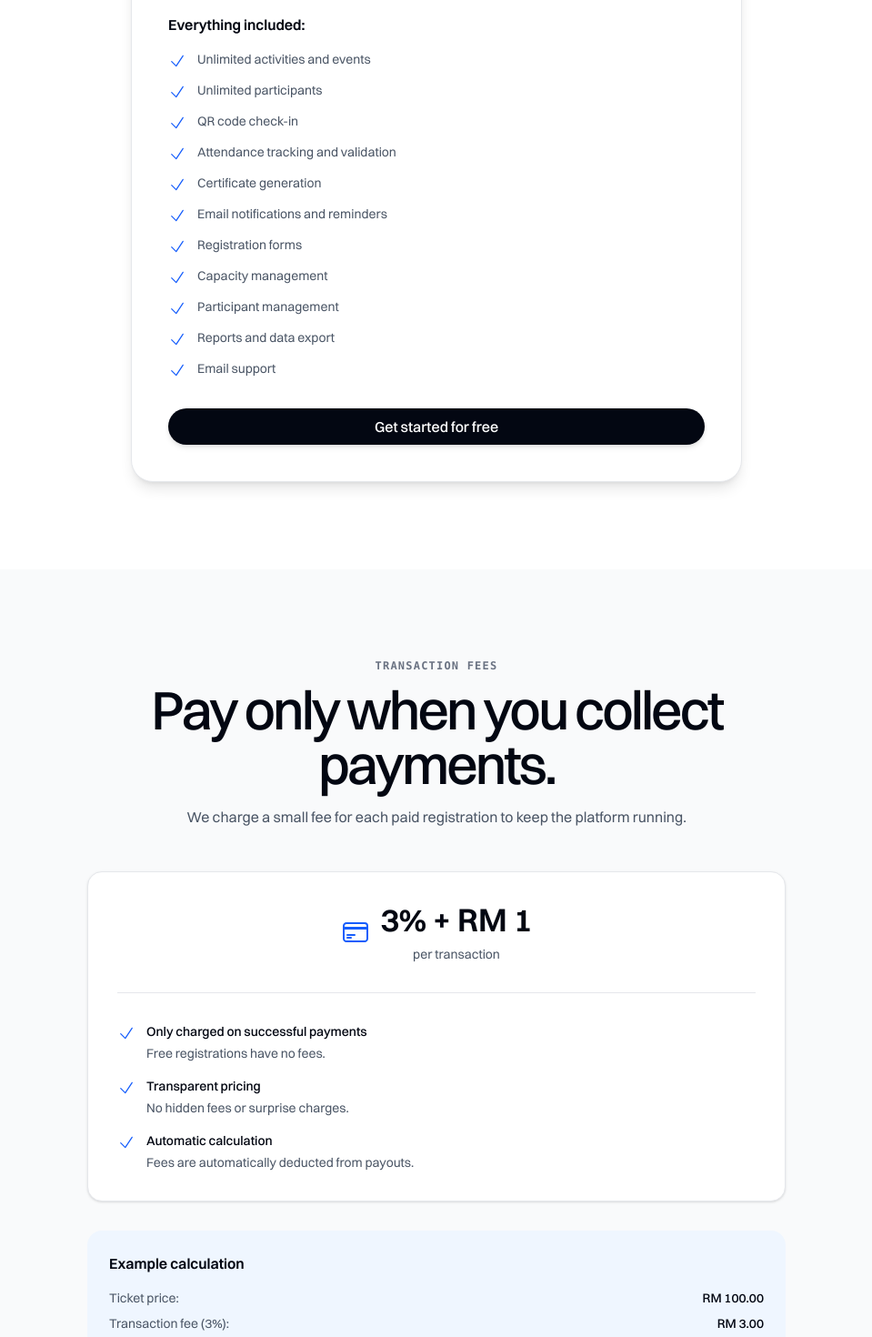
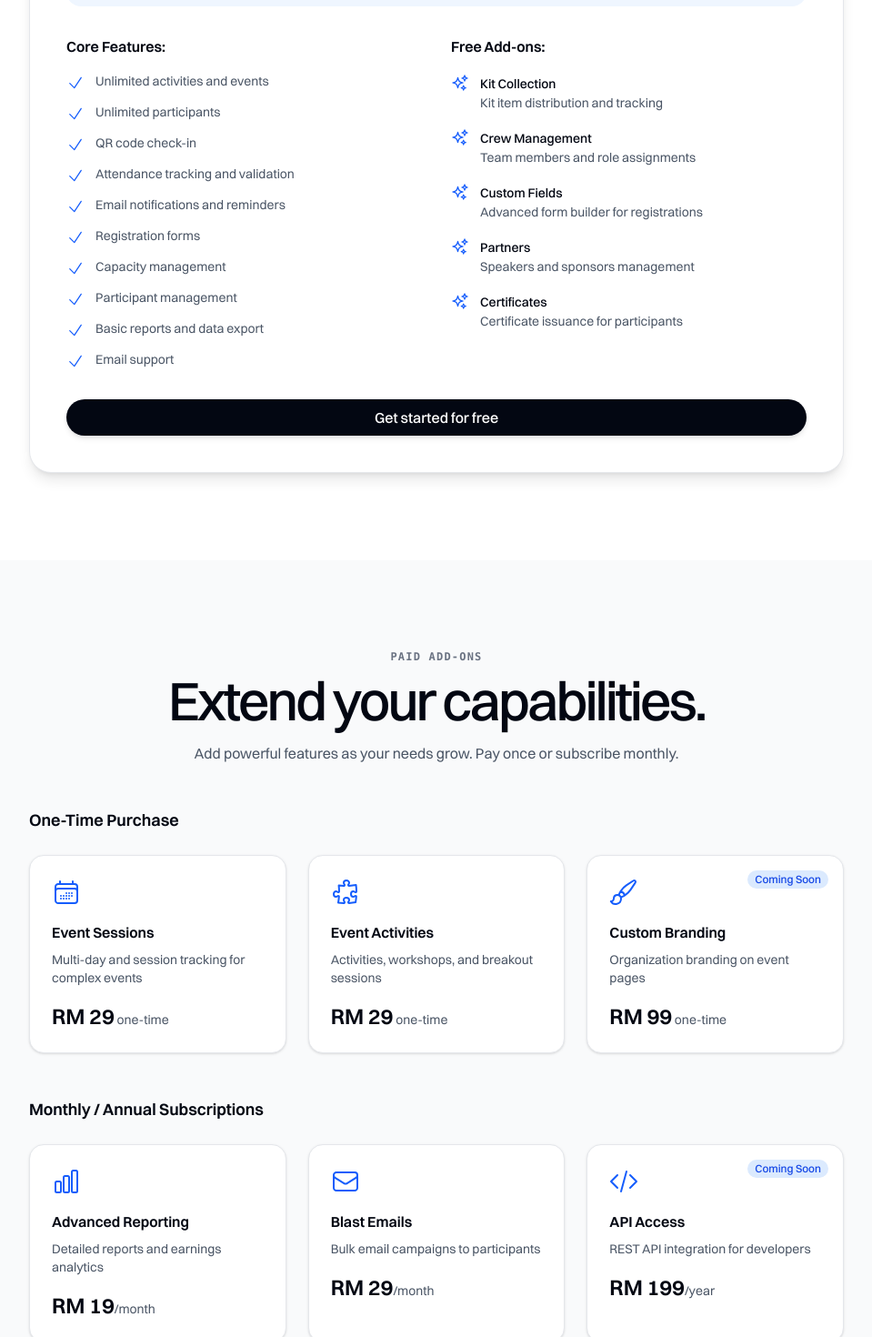
Before and after one commit to developers-hub-my/gatherhub-web, a Next.js app: page /pricing in a window 1280 px wide. Shown: the part 680-2150 px from the top of the page at 91% size, without its empty margins (160-1119 px from the left). Built offline with nearby package versions, Linux system fonts and the light colour scheme; no server answers.

Commit message:
feat: update pricing model with detailed free and paid add-ons, enhance FAQ section, and improve overall clarity

```diff
--- a/src/app/pricing/page.tsx
+++ b/src/app/pricing/page.tsx
@@ -9,13 +9,20 @@ import {
   CreditCardIcon,
   ShieldCheckIcon,
   BanknotesIcon,
+  SparklesIcon,
+  CalendarDaysIcon,
+  PuzzlePieceIcon,
+  PaintBrushIcon,
+  ChartBarIcon,
+  EnvelopeIcon,
+  CodeBracketIcon,
 } from '@heroicons/react/24/outline'
 import type { Metadata } from 'next'
 
 export const metadata: Metadata = {
   title: 'Pricing',
   description:
-    'Gather Hub is free to use. We only charge a small transaction fee when you collect payments.',
+    'GatherHub offers free core features with optional paid add-ons. Transaction fees only when you collect payments.',
 }
 
 function Hero() {
@@ -29,8 +36,8 @@ function Hero() {
             Simple, transparent pricing.
           </Heading>
           <p className="mt-4 text-base text-gray-600 dark:text-gray-400 max-w-2xl">
-            No monthly fees. No hidden charges. Pay only when you collect
-            payments from participants.
+            Start free with essential features. Add powerful capabilities as you
+            grow. Transaction fees only when you collect payments.
           </p>
         </div>
       </Container>
@@ -38,53 +45,104 @@ function Hero() {
   )
 }
 
-function PricingCard() {
-  const features = [
+function FreeFeatures() {
+  const coreFeatures = [
     'Unlimited activities and events',
     'Unlimited participants',
     'QR code check-in',
     'Attendance tracking and validation',
-    'Certificate generation',
     'Email notifications and reminders',
     'Registration forms',
     'Capacity management',
     'Participant management',
-    'Reports and data export',
+    'Basic reports and data export',
     'Email support',
+  ]
+
+  const freeAddons = [
+    {
+      name: 'Kit Collection',
+      description: 'Kit item distribution and tracking',
+    },
+    {
+      name: 'Crew Management',
+      description: 'Team members and role assignments',
+    },
+    {
+      name: 'Custom Fields',
+      description: 'Advanced form builder for registrations',
+    },
+    {
+      name: 'Partners',
+      description: 'Speakers and sponsors management',
+    },
+    {
+      name: 'Certificates',
+      description: 'Certificate issuance for participants',
+    },
   ]
 
   return (
     <Container className="pb-24">
-      <div className="mx-auto max-w-2xl">
+      <div className="mx-auto max-w-4xl">
         <div className="rounded-3xl border border-gray-200 bg-white p-10 shadow-lg dark:border-gray-700 dark:bg-gray-800">
           <div className="text-center">
             <Heading as="h2" className="text-3xl">
               Free Platform
             </Heading>
             <p className="mt-4 text-base text-gray-600 dark:text-gray-400">
-              Access all features at no monthly cost.
+              Everything you need to run successful events at no cost.
             </p>
           </div>
 
           <div className="mt-8 rounded-2xl bg-blue-50 p-6 dark:bg-blue-500/20">
             <div className="text-center">
-              <div className="text-5xl font-semibold text-gray-950 dark:text-white">RM 0</div>
-              <p className="mt-2 text-sm text-gray-600 dark:text-gray-400">per month</p>
+              <div className="text-5xl font-semibold text-gray-950 dark:text-white">
+                RM 0
+              </div>
+              <p className="mt-2 text-sm text-gray-600 dark:text-gray-400">
+                per month, forever
+              </p>
             </div>
           </div>
 
-          <div className="mt-8">
+          <div className="mt-8 grid gap-8 md:grid-cols-2">
+            <div>
               <h3 className="text-base font-semibold text-gray-950 dark:text-white">
-              Everything included:
+                Core Features:
               </h3>
               <ul className="mt-4 space-y-3">
-              {features.map((feature) => (
+                {coreFeatures.map((feature) => (
                   <li key={feature} className="flex items-start gap-3">
                     <CheckIcon className="mt-0.5 size-5 shrink-0 text-blue-600 dark:text-blue-400" />
-                  <span className="text-sm text-gray-600 dark:text-gray-400">{feature}</span>
+                    <span className="text-sm text-gray-600 dark:text-gray-400">
+                      {feature}
+                    </span>
                   </li>
                 ))}
               </ul>
+            </div>
+
+            <div>
+              <h3 className="text-base font-semibold text-gray-950 dark:text-white">
+                Free Add-ons:
+              </h3>
+              <ul className="mt-4 space-y-4">
+                {freeAddons.map((addon) => (
+                  <li key={addon.name} className="flex items-start gap-3">
+                    <SparklesIcon className="mt-0.5 size-5 shrink-0 text-blue-600 dark:text-blue-400" />
+                    <div>
+                      <span className="text-sm font-medium text-gray-950 dark:text-white">
+                        {addon.name}
+                      </span>
+                      <p className="text-sm text-gray-600 dark:text-gray-400">
+                        {addon.description}
+                      </p>
+                    </div>
+                  </li>
+                ))}
+              </ul>
+            </div>
           </div>
 
           <div className="mt-8">
@@ -95,6 +153,154 @@ function PricingCard() {
         </div>
       </div>
     </Container>
+  )
+}
+
+function PaidAddons() {
+  const oneTimeAddons = [
+    {
+      name: 'Event Sessions',
+      slug: 'event-sessions',
+      price: 'RM 29',
+      period: 'one-time',
+      description: 'Multi-day and session tracking for complex events',
+      icon: CalendarDaysIcon,
+    },
+    {
+      name: 'Event Activities',
+      slug: 'event-activities',
+      price: 'RM 29',
+      period: 'one-time',
+      description: 'Activities, workshops, and breakout sessions',
+      icon: PuzzlePieceIcon,
+    },
+    {
+      name: 'Custom Branding',
+      slug: 'custom-branding',
+      price: 'RM 99',
+      period: 'one-time',
+      description: 'Organization branding on event pages',
+      icon: PaintBrushIcon,
+      comingSoon: true,
+    },
+  ]
+
+  const recurringAddons = [
+    {
+      name: 'Advanced Reporting',
+      slug: 'advanced-reporting',
+      price: 'RM 19',
+      period: '/month',
+      description: 'Detailed reports and earnings analytics',
+      icon: ChartBarIcon,
+    },
+    {
+      name: 'Blast Emails',
+      slug: 'blast-emails',
+      price: 'RM 29',
+      period: '/month',
+      description: 'Bulk email campaigns to participants',
+      icon: EnvelopeIcon,
+    },
+    {
+      name: 'API Access',
+      slug: 'api-access',
+      price: 'RM 199',
+      period: '/year',
+      description: 'REST API integration for developers',
+      icon: CodeBracketIcon,
+      comingSoon: true,
+    },
+  ]
+
+  return (
+    <div className="bg-gray-50 py-24 dark:bg-gray-900">
+      <Container>
+        <div className="mx-auto max-w-4xl">
+          <div className="text-center">
+            <Subheading>Paid Add-ons</Subheading>
+            <Heading as="h2" className="mt-2">
+              Extend your capabilities.
+            </Heading>
+            <p className="mt-4 text-base text-gray-600 dark:text-gray-400">
+              Add powerful features as your needs grow. Pay once or subscribe
+              monthly.
+            </p>
+          </div>
+
+          <div className="mt-12">
+            <h3 className="text-lg font-semibold text-gray-950 dark:text-white">
+              One-Time Purchase
+            </h3>
+            <div className="mt-6 grid gap-6 sm:grid-cols-3">
+              {oneTimeAddons.map((addon) => (
+                <div
+                  key={addon.slug}
+                  className="relative rounded-2xl border border-gray-200 bg-white p-6 shadow-sm dark:border-gray-700 dark:bg-gray-800"
+                >
+                  {addon.comingSoon && (
+                    <span className="absolute right-4 top-4 rounded-full bg-blue-100 px-2 py-0.5 text-xs font-medium text-blue-700 dark:bg-blue-900/50 dark:text-blue-300">
+                      Coming Soon
+                    </span>
+                  )}
+                  <addon.icon className="size-8 text-blue-600 dark:text-blue-400" />
+                  <h4 className="mt-4 text-base font-semibold text-gray-950 dark:text-white">
+                    {addon.name}
+                  </h4>
+                  <p className="mt-2 text-sm text-gray-600 dark:text-gray-400">
+                    {addon.description}
+                  </p>
+                  <div className="mt-4">
+                    <span className="text-2xl font-semibold text-gray-950 dark:text-white">
+                      {addon.price}
+                    </span>
+                    <span className="text-sm text-gray-600 dark:text-gray-400">
+                      {' '}
+                      {addon.period}
+                    </span>
+                  </div>
+                </div>
+              ))}
+            </div>
+          </div>
+
+          <div className="mt-12">
+            <h3 className="text-lg font-semibold text-gray-950 dark:text-white">
+              Monthly / Annual Subscriptions
+            </h3>
+            <div className="mt-6 grid gap-6 sm:grid-cols-3">
+              {recurringAddons.map((addon) => (
+                <div
+                  key={addon.slug}
+                  className="relative rounded-2xl border border-gray-200 bg-white p-6 shadow-sm dark:border-gray-700 dark:bg-gray-800"
+                >
+                  {addon.comingSoon && (
+                    <span className="absolute right-4 top-4 rounded-full bg-blue-100 px-2 py-0.5 text-xs font-medium text-blue-700 dark:bg-blue-900/50 dark:text-blue-300">
+                      Coming Soon
+                    </span>
+                  )}
+                  <addon.icon className="size-8 text-blue-600 dark:text-blue-400" />
+                  <h4 className="mt-4 text-base font-semibold text-gray-950 dark:text-white">
+                    {addon.name}
+                  </h4>
+                  <p className="mt-2 text-sm text-gray-600 dark:text-gray-400">
+                    {addon.description}
+                  </p>
+                  <div className="mt-4">
+                    <span className="text-2xl font-semibold text-gray-950 dark:text-white">
+                      {addon.price}
+                    </span>
+                    <span className="text-sm text-gray-600 dark:text-gray-400">
+                      {addon.period}
+                    </span>
+                  </div>
+                </div>
+              ))}
+            </div>
+          </div>
+        </div>
+      </Container>
+    </div>
   )
 }
 
@@ -242,14 +448,19 @@ function PaymentMethods() {
 function FAQ() {
   const faqs = [
     {
-      question: 'Are there any monthly fees?',
+      question: 'Are there any monthly fees for the platform?',
       answer:
-        'No. Gather Hub is completely free to use. There are no monthly subscription fees, setup fees, or hidden charges. You only pay transaction fees when you collect payments from participants.',
+        'No. GatherHub core platform is completely free to use with no monthly subscription fees. You get unlimited events, participants, and all core features at no cost. Paid add-ons are optional and only for advanced capabilities.',
+    },
+    {
+      question: 'What are paid add-ons?',
+      answer:
+        'Paid add-ons are optional features that extend your event management capabilities. Some are one-time purchases (like Event Sessions and Activities), while others are subscriptions (like Advanced Reporting and Blast Emails). You only pay for what you need.',
     },
     {
       question: 'What if I run free events?',
       answer:
-        'Free events have no fees at all. You can create unlimited free events and registrations without any charges. Transaction fees only apply when you collect payments from participants.',
+        'Free events have no transaction fees at all. You can create unlimited free events and registrations without any charges. Transaction fees only apply when you collect payments from participants.',
     },
     {
       question: 'When are transaction fees charged?',
@@ -272,14 +483,9 @@ function FAQ() {
         'Payments are processed through our secure payment partners and deposited directly to your bank account. Payouts are typically processed within 3-5 business days after the transaction.',
     },
     {
-      question: 'Is there a free trial?',
+      question: 'What does "Coming Soon" mean for add-ons?',
       answer:
-        'You don\'t need a trial because the platform is already free to use. Create your account, set up your first event, and start accepting registrations immediately without entering payment information.',
-    },
-    {
-      question: 'Can I upgrade to remove transaction fees?',
-      answer:
-        'Currently, we only offer the pay-per-transaction model. This keeps our pricing simple and ensures you only pay when you\'re making money from your events.',
+        'Features marked as "Coming Soon" are currently in development. Custom Branding and API Access will be available in future updates. Sign up to be notified when they launch.',
     },
   ]
 
@@ -348,7 +554,8 @@ export default function Pricing() {
   return (
     <main className="overflow-hidden bg-white dark:bg-gray-950">
       <Hero />
-      <PricingCard />
+      <FreeFeatures />
+      <PaidAddons />
       <TransactionFees />
       <PaymentMethods />
       <FAQ />
```
Also changed, not shown: 1 other file (tests, documents, lock files or other folders). Lines whose indentation alone changed are shown as unchanged.
